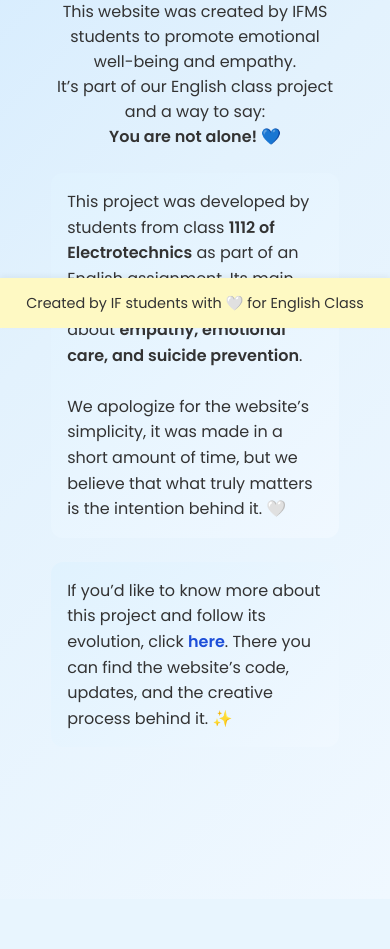
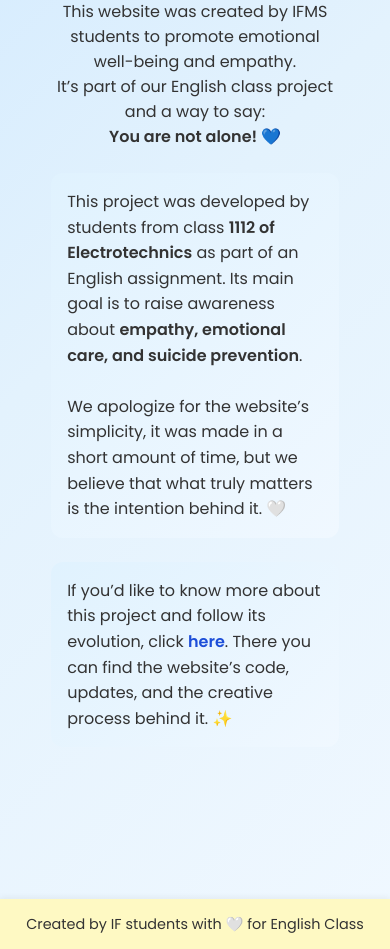
Before and after one commit to maaluuzete/suicide-prevention-site, a Flask app: page / in a window 390 px wide. Shown: the part 516-1465 px from the top of the page. Before the commit the page ends 1245 px from the top, so only its background shows below. Run offline with Flask 3, Linux system fonts and the light colour scheme.

Commit message:
Responsividade corrigida

```diff
--- a/frontend/css/style.css
+++ b/frontend/css/style.css
@@ -242,12 +242,9 @@ footer {
   padding: 1em;
   text-align: center;
   font-size: 0.9em;
-  margin-top: auto;
-  position: fixed;
-  bottom: 0;
-  left: 0;
   width: 100%;
   box-shadow: 0 -2px 6px rgba(0, 0, 0, 0.05);
+  position: relative;
 }
 
 @keyframes fadeIn {
--- a/frontend/templates/emotional_empathy.html
+++ b/frontend/templates/emotional_empathy.html
@@ -2,6 +2,7 @@
 <html lang="en">
 <head>
   <meta charset="UTF-8" />
+  <meta name="viewport" content="width=device-width, initial-scale=1.0">
   <title>Emotional & Kindness - You're not Alone 🤍</title>
   <link rel="stylesheet" href="css/style.css" />
 </head>
--- a/frontend/templates/healthy.html
+++ b/frontend/templates/healthy.html
@@ -2,6 +2,7 @@
 <html lang="en">
 <head>
   <meta charset="UTF-8" />
+  <meta name="viewport" content="width=device-width, initial-scale=1.0">
   <title>Healthy Lifestyle - You're not Alone 🤍</title>
   <link rel="stylesheet" href="css/style.css" />
 </head>
--- a/frontend/templates/index.html
+++ b/frontend/templates/index.html
@@ -2,6 +2,7 @@
 <html lang="en">
 <head>
   <meta charset="UTF-8" />
+  <meta name="viewport" content="width=device-width, initial-scale=1.0">
   <title>You're not Alone 🤍 - Home</title>
   <link rel="stylesheet" href="css/style.css" />
 </head>
--- a/frontend/templates/talk.html
+++ b/frontend/templates/talk.html
@@ -2,6 +2,7 @@
 <html lang="en">
 <head>
   <meta charset="UTF-8" />
+  <meta name="viewport" content="width=device-width, initial-scale=1.0">
   <title>Need to Talk? - You're not Alone 🤍</title>
   <link rel="stylesheet" href="css/style.css" />
   <script src="https://cdn.jsdelivr.net/npm/vue@2/dist/vue.js"></script>
--- a/frontend/templates/team.html
+++ b/frontend/templates/team.html
@@ -2,6 +2,7 @@
 <html lang="en">
 <head>
   <meta charset="UTF-8" />
+  <meta name="viewport" content="width=device-width, initial-scale=1.0">
   <title>Our Team - You're not Alone 🤍</title>
   <link rel="stylesheet" href="css/style.css" />
 </head>
```
